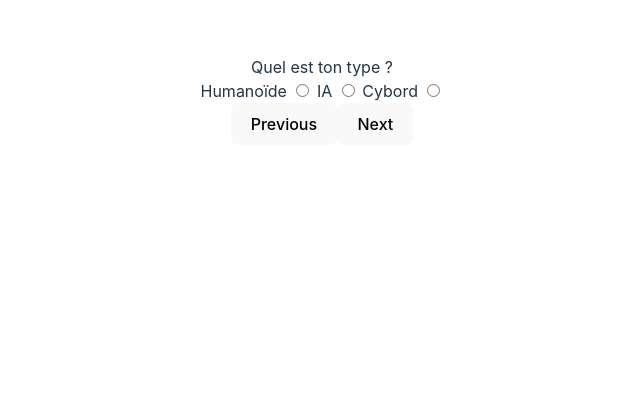
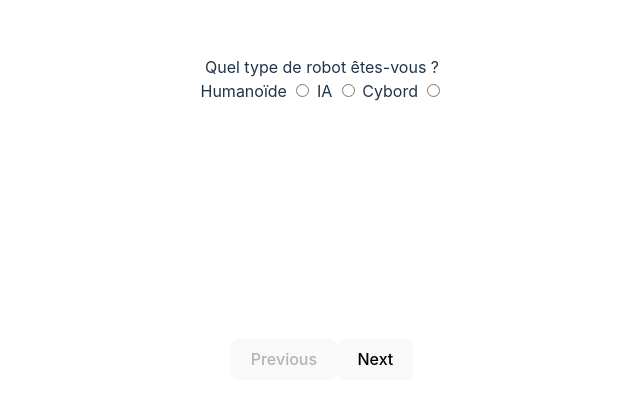
Before and after one commit to timothee-durand/iim-creative-robot, a Vue app: page / in a window 1280 px wide. Shown: the part 300-704 px from the top of the page, without its empty margins (318-958 px from the left). Built offline with nearby package versions, Linux system fonts and the light colour scheme.

Commit message:
feat: add transition animation

```diff
--- a/src/components/stepForm/StepForm.vue
+++ b/src/components/stepForm/StepForm.vue
@@ -1,18 +1,29 @@
 <script setup lang="ts">
-import {computed, ref} from "vue";
-import {formSteps, Step} from "./formSteps.ts";
+import { computed, ref} from "vue";
+import {formSteps} from "./formSteps.ts";
 
 const currentStepIndex = ref<number>(0);
+const mode = ref<"next" | "previous">("next");
+
+const hasPreviousStep = computed(() => {
+  return currentStepIndex.value > 0;
+});
+
+const hasNextStep = computed(() => {
+  return currentStepIndex.value < formSteps.length - 1;
+});
 
 function goToNextStep() {
-  if (currentStepIndex.value < formSteps.length - 1) {
+  if (hasNextStep.value) {
     currentStepIndex.value = currentStepIndex.value + 1;
+    mode.value = "next";
   }
 }
 
 function goToPreviousStep() {
-  if (currentStepIndex.value > 0) {
+  if (hasPreviousStep.value) {
     currentStepIndex.value = currentStepIndex.value - 1;
+    mode.value = "previous";
   }
 }
 
@@ -22,22 +33,59 @@ const currentStep = computed(() => {
 </script>
 
 <template>
-<div class="step-form">
+<div class="step-form" :class="[`step-form--${mode}`]">
   <div class="step-form__steps">
-    <div class="step-form__step">
-      <div class="step-form__step__question">{{ currentStep.question }}</div>
-      <div class="step-form__step__answer">
-        <component :is="currentStep.component" />
-      </div>
-    </div>
+    <transition name="step" mode="out-in">
+      <component :is="currentStep"/>
+    </transition>
   </div>
   <div class="step-form__actions">
-    <button type="button" @click="goToPreviousStep">Previous</button>
-    <button type="button" @click="goToNextStep">Next</button>
+    <button type="button" @click="goToPreviousStep" :disabled="!hasPreviousStep">Previous</button>
+    <button type="button" @click="goToNextStep" :disabled="!hasNextStep">Next</button>
   </div>
 </div>
 </template>
 
-<style scoped>
+<style scoped lang="scss">
+.step-enter-active,
+.step-leave-active {
+  transition: transform 0.5s ease, opacity 0.5s ease;
+}
 
+.step-enter-from,
+.step-leave-to {
+  opacity: 0;
+}
+
+.step-form--next {
+  .step-enter-from {
+    transform: translateY(100vh);
+  }
+  .step-leave-to {
+    transform: translateY(-100vh);
+  }
+}
+
+.step-form--previous {
+  .step-enter-from {
+    transform: translateY(-100vh);
+  }
+  .step-leave-to {
+    transform: translateY(100vh);
+  }
+}
+
+.step-form {
+  min-height: 70vh;
+  display: flex;
+  flex-direction: column;
+
+  &__steps {
+    flex-grow: 2;
+    display: flex;
+    justify-content: center;
+    align-items: center;
+    overflow: hidden;
+  }
+}
 </style>
--- a/src/components/stepForm/formSteps.ts
+++ b/src/components/stepForm/formSteps.ts
@@ -2,19 +2,7 @@ import {Component} from "vue";
 import TypeStep from "./steps/TypeStep.vue";
 import ConnexionStep from "./steps/ConnexionStep.vue";
 
-export interface Step {
-    question: string;
-    component: Component
-}
-
-
-export const formSteps: Step[] = [
-    {
-        question: "Quel est ton type ?",
-        component: TypeStep
-    },
-    {
-        question: "Quel type de connexion recherches-tu ?",
-        component: ConnexionStep
-    }
+export const formSteps: Component[] = [
+    TypeStep,
+    ConnexionStep,
 ]
--- a/src/components/stepForm/steps/ConnexionStep.vue
+++ b/src/components/stepForm/steps/ConnexionStep.vue
@@ -6,6 +6,9 @@ const store = useFormStepStore()
 
 <template>
   <StepWrapper>
+    <template #question>
+      Quel type de connexion avez-vous ?
+    </template>
     <label>
       Wifi
       <input type="radio" name="connexion" value="wifi"  v-model="store.connexion"/>
--- a/src/components/stepForm/steps/TypeStep.vue
+++ b/src/components/stepForm/steps/TypeStep.vue
@@ -8,6 +8,9 @@ const store = useFormStepStore()
 
 <template>
   <StepWrapper>
+    <template #question>
+      Quel type de robot êtes-vous ?
+    </template>
     <label>
       Humanoïde
       <input type="radio" name="type" value="human"  v-model="store.type"/>
--- a/src/components/stepForm/steps/components/StepWrapper.vue
+++ b/src/components/stepForm/steps/components/StepWrapper.vue
@@ -4,7 +4,12 @@
 
 <template>
   <div class="step">
-    <slot/>
+    <div class="step__question">
+      <slot name="question"/>
+    </div>
+    <div class="step__input">
+      <slot/>
+    </div>
   </div>
 </template>
 
```
Also changed, not shown: 1 other file (tests, documents, lock files or other folders).
